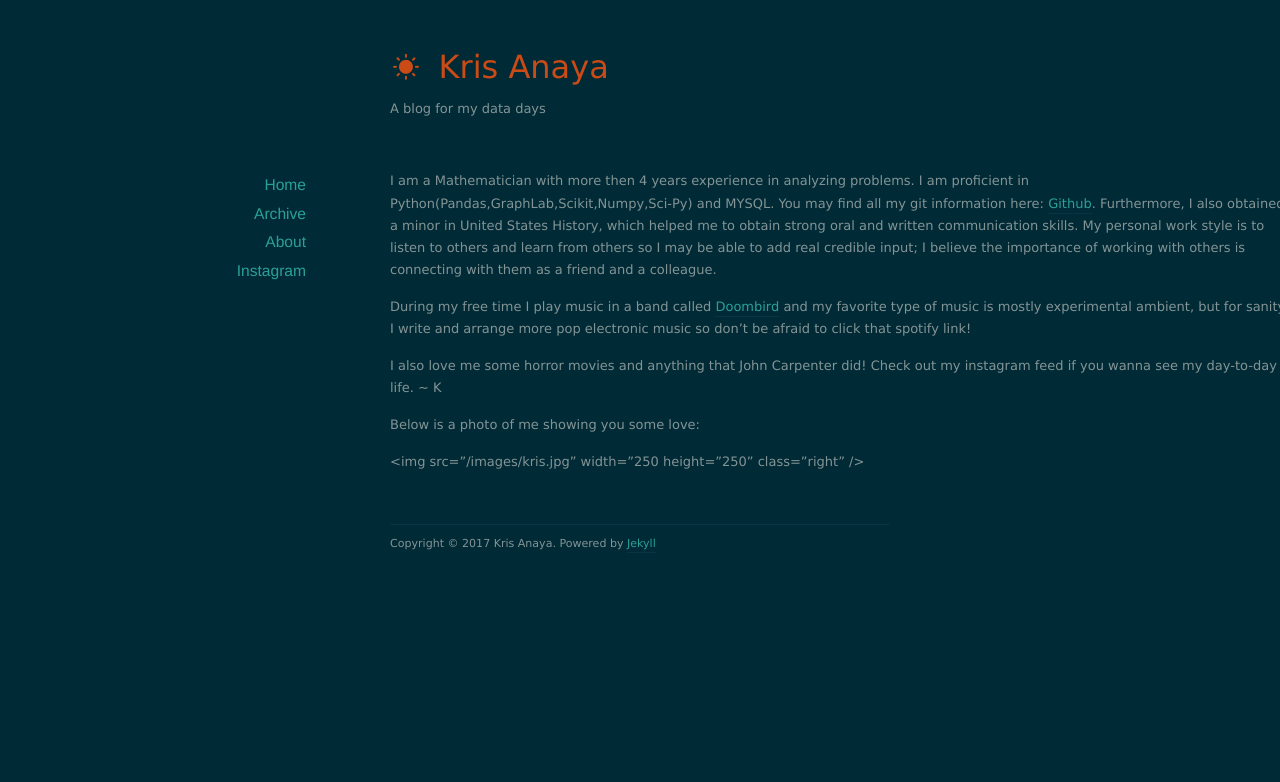
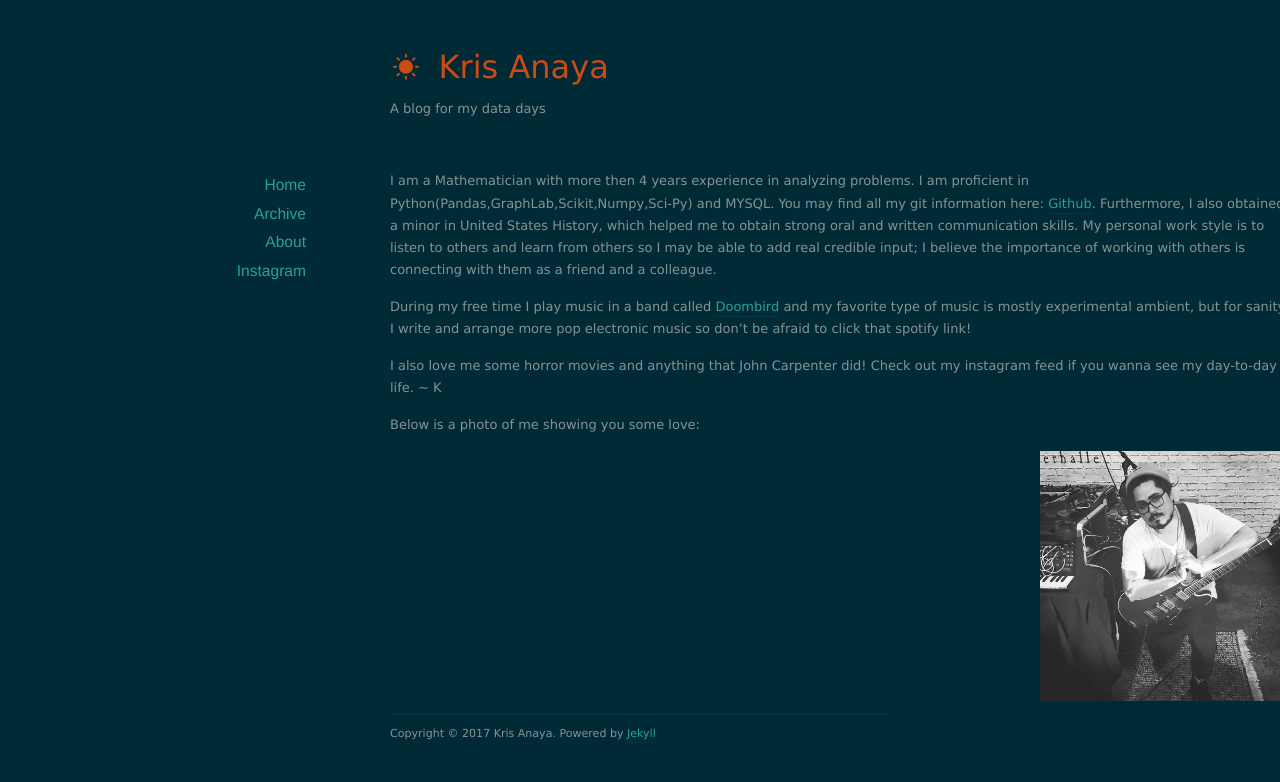
Before and after one commit to krismanaya/krismanaya.github.io, a Jekyll site: the page built from about/index.markdown, in a window 1280 px wide. Shown: the top 782 px of the page. Built offline with Jekyll 4.4.1, drawn with Linux system fonts in a browser that asks for light colours; nearby versions of some CDN libraries.

Commit message:
fix typo

```diff
--- a/about/index.markdown
+++ b/about/index.markdown
@@ -12,4 +12,4 @@ I also love me some horror movies and anything that John Carpenter did! Check ou
 
 Below is a photo of me showing you some love:
 
-<img src="/images/kris.jpg" width="250 height="250" class="right" />
+<img src="/images/kris.jpg" width="250" height="250" class="right" />
```
